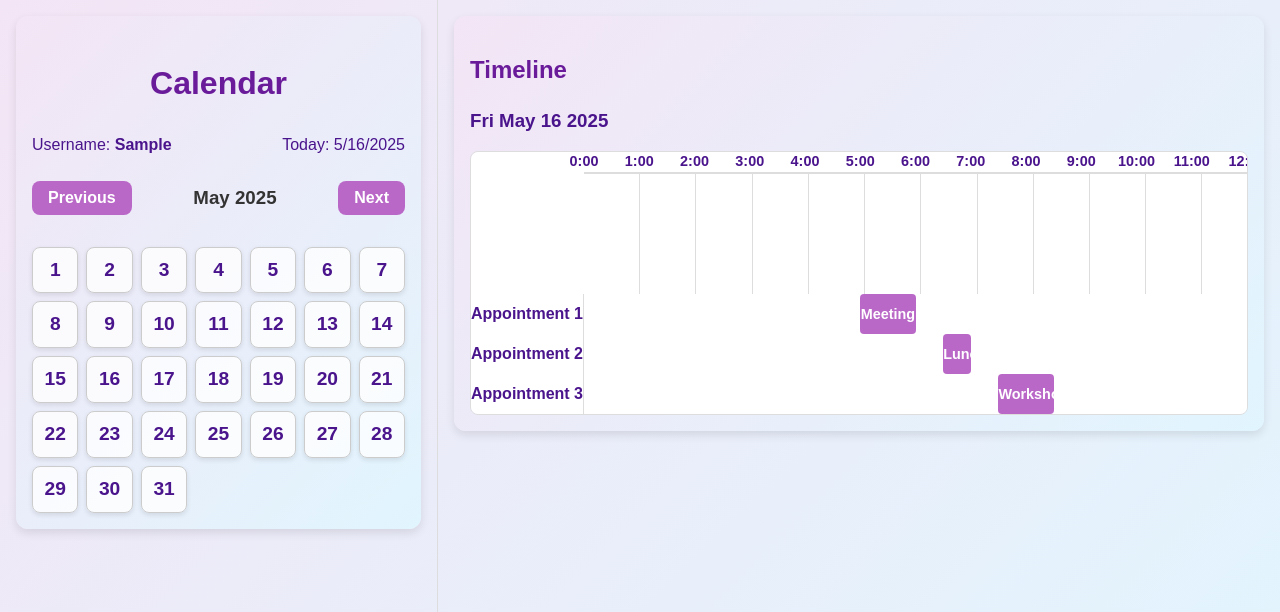
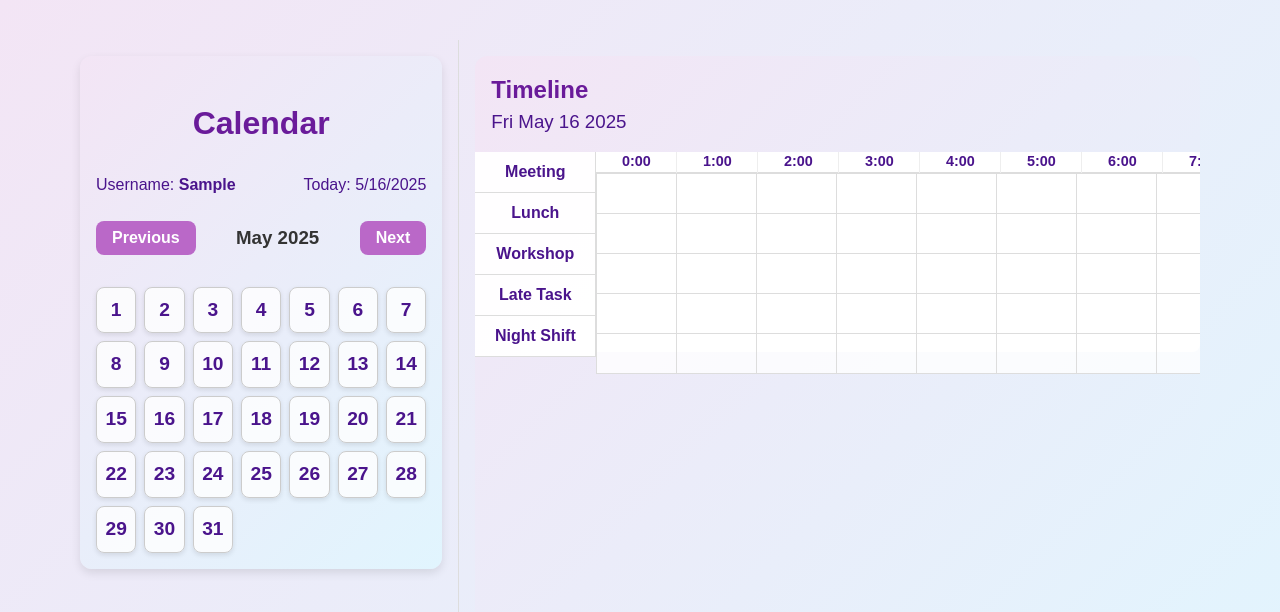
Before and after one commit to OOADAppointment/FrontEnd, a React (Vite) app: page / in a window 1280 px wide. Both pictures are taken after typing "Sample", "Sample123" into the empty fields and a click on the button "Login". Shown: the top 612 px of the page. Built offline with nearby package versions, Linux system fonts and the light colour scheme.

Commit message:
feat: enhance layout and styling of App and Timeline components for better user experience

```diff
--- a/src/App.jsx
+++ b/src/App.jsx
@@ -34,6 +34,7 @@ function App() {
           display: 'flex',
           justifyContent: 'center',
           alignItems: 'center',
+          overflow: 'hidden', // prevent scroll on the whole app
         }}
       >
         <Routes>
@@ -41,16 +42,30 @@ function App() {
             path="/"
             element={
               user ? (
-                <div style={{ display: 'flex', height: '100%', width: '100%' }}>
-                  <div style={{ flex: 1, borderRight: '1px solid #ddd', padding: '1rem' }}>
+                <div style={{ display: 'flex', height: '90vh', width: '90vw', maxWidth: '1600px', maxHeight: '900px', background: 'transparent' }}>
+                  <div style={{ flex: 1, borderRight: '1px solid #ddd', padding: '1rem', minWidth: 0 }}>
                     <Calendar
                       onDateClick={handleDateClick}
                       appointments={appointments}
                       username={user}
                     />
                   </div>
-                  <div style={{ flex: 2, padding: '1rem' }}>
-                    <Timeline selectedDate={selectedDate} appointments={filteredAppointments} />
+                  <div style={{ flex: 2, padding: '1rem', minWidth: 0, height: '100%' }}>
+                    <div
+                      style={{
+                        height: '100%',
+                        width: '100%',
+                        overflowX: 'auto',
+                        overflowY: 'auto',
+                        borderRadius: '12px',
+                        background: 'transparent',
+                        boxSizing: 'border-box',
+                        display: 'flex',
+                        flexDirection: 'column',
+                      }}
+                    >
+                      <Timeline selectedDate={selectedDate} appointments={filteredAppointments} />
+                    </div>
                   </div>
                 </div>
               ) : (
--- a/src/components/Timeline.jsx
+++ b/src/components/Timeline.jsx
@@ -1,171 +1,77 @@
 import './Timeline.css';
 
 function Timeline({ selectedDate, appointments }) {
-  const hours = Array.from({ length: 25 }, (_, i) => i); // Generate hours from 0 to 24
+  // Show all 25 hours (0-24)
+  const hours = Array.from({ length: 25 }, (_, i) => i);
 
-  // Fake data for demonstration
+  // Fake data for demonstration (covering 10h-24h)
   const fakeAppointments = [
     { name: 'Meeting', start: '10:00', end: '12:00', date: selectedDate.toISOString().split('T')[0] },
     { name: 'Lunch', start: '13:00', end: '14:00', date: selectedDate.toISOString().split('T')[0] },
     { name: 'Workshop', start: '15:00', end: '17:00', date: selectedDate.toISOString().split('T')[0] },
+    { name: 'Late Task', start: '20:00', end: '23:00', date: selectedDate.toISOString().split('T')[0] },
+    { name: 'Night Shift', start: '22:00', end: '24:00', date: selectedDate.toISOString().split('T')[0] },
   ];
 
   const filteredAppointments = fakeAppointments.filter(
     (appt) => appt.date === selectedDate.toISOString().split('T')[0]
   );
 
-  const renderGanttRow = (appt) => {
-    const startHour = parseInt(appt.start.split(':')[0], 10);
-    const endHour = parseInt(appt.end.split(':')[0], 10);
-    const left = `${(startHour / 24) * 100}%`;
-    const width = `${((endHour - startHour) / 24) * 100}%`;
-
-    return (
-      <div
-        key={appt.name}
-        style={{
-          position: 'absolute',
-          left,
-          width,
-          height: '100%',
-          background: '#ba68c8',
-          borderRadius: '4px',
-          color: 'white',
-          textAlign: 'center',
-          lineHeight: '40px',
-          fontSize: '0.9rem',
-          fontWeight: 'bold',
-        }}
-      >
-        {appt.name}
-      </div>
-    );
-  };
+  const hourWidth = 80; // px
+  const timelineMinWidth = hourWidth * 25; // 25 hours
+  const rowHeight = 40;
+  const timelineHeight = Math.max(filteredAppointments.length, 1) * rowHeight;
 
   return (
     <div
       style={{
         background: 'linear-gradient(135deg, #f3e5f5, #e1f5fe)',
-        padding: '1rem',
         borderRadius: '12px',
         boxShadow: '0 4px 10px rgba(0, 0, 0, 0.1)',
         color: '#333',
         fontFamily: 'Arial, sans-serif',
+        height: '100%',
+        width: '100%',
+        display: 'flex',
+        flexDirection: 'column',
+        minWidth: 0,
+        overflow: 'hidden',
+        padding: 0,
       }}
     >
-      <h2 style={{ fontSize: '1.5rem', color: '#6a1b9a', fontWeight: 'bold', marginBottom: '1rem' }}>
-        Timeline
-      </h2>
-      <h3 style={{ marginBottom: '1rem', color: '#4a148c' }}>{selectedDate.toDateString()}</h3>
       <div
         style={{
-          display: 'grid',
-          gridTemplateColumns: '1fr 12fr', // Add a column for appointment labels
-          overflowX: 'auto',
-          whiteSpace: 'nowrap',
-          border: '1px solid #ddd',
-          borderRadius: '8px',
-          background: '#fff',
-          position: 'relative',
+          padding: '1rem',
+          flex: '0 0 auto',
         }}
       >
-        {/* Render hour labels */}
+        <h2 style={{ fontSize: '1.5rem', color: '#6a1b9a', fontWeight: 'bold', margin: 0 }}>
+          Timeline
+        </h2>
+        <h3 style={{ margin: 0, color: '#4a148c', fontWeight: 400 }}>{selectedDate.toDateString()}</h3>
+      </div>
+      <div
+        style={{
+          flex: 1,
+          minHeight: 0,
+          minWidth: 0,
+          width: '100%',
+          height: '100%',
+          overflow: 'auto', // scroll only in this main timeline area
+          display: 'flex',
+        }}
+      >
+        {/* Appointment labels */}
         <div
           style={{
-            gridColumn: '2 / -1',
-            position: 'relative',
-            height: '20px',
-            display: 'flex',
-            alignItems: 'center',
-            borderBottom: '1px solid #ddd',
-          }}
-        >
-          {hours.map((hour) => (
-            <div
-              key={hour}
-              style={{
-                position: 'absolute',
-                left: `${(hour / 12) * 100}%`, // Adjusted to fit 12 hours in view
-                transform: 'translateX(-50%)',
-                fontWeight: 'bold',
-                color: '#4a148c',
-                fontSize: '0.9rem',
-              }}
-            >
-              {hour}:00
-            </div>
-          ))}
-        </div>
-
-        {/* Render grid lines */}
-        <div
-          style={{
-            gridColumn: '2 / -1',
-            display: 'flex',
-            position: 'relative',
-            height: `${filteredAppointments.length * 40 || 40}px`,
-            borderTop: '1px solid #ddd',
-          }}
-        >
-          {hours.map((hour) => (
-            <div
-              key={hour}
-              style={{
-                flex: '0 0 8.33%', // Adjusted to fit 12 hours in view
-                borderRight: hour !== 24 ? '1px solid #ddd' : 'none',
-              }}
-            ></div>
-          ))}
-        </div>
-
-        {/* Render appointment labels */}
-        <div
-          style={{
-            gridColumn: '1 / 2',
+            width: '120px',
+            minWidth: '120px',
             display: 'flex',
             flexDirection: 'column',
-            justifyContent: 'center',
-            alignItems: 'center',
             borderRight: '1px solid #ddd',
-            background: 'rgba(255, 255, 255, 0.8)',
-          }}
-        >
-          {filteredAppointments.length > 0 ? (
-            filteredAppointments.map((_, index) => (
-              <div
-                key={index}
-                style={{
-                  height: '40px',
-                  lineHeight: '40px',
-                  textAlign: 'center',
-                  fontWeight: 'bold',
-                  color: '#4a148c',
-                }}
-              >
-                Appointment {index + 1}
-              </div>
-            ))
-          ) : (
-            <div
-              style={{
-                height: '40px',
-                lineHeight: '40px',
-                textAlign: 'center',
-                fontWeight: 'bold',
-                color: '#4a148c',
-              }}
-            >
-              No Appointments
-            </div>
-          )}
-        </div>
-
-        {/* Render appointments */}
-        <div
-          style={{
-            gridColumn: '2 / -1',
-            position: 'relative',
-            height: `${filteredAppointments.length * 40 || 40}px`,
+            background: 'rgba(255,255,255,0.8)',
+            zIndex: 1,
+            height: 'fit-content',
           }}
         >
           {filteredAppointments.length > 0 ? (
@@ -173,27 +79,155 @@ function Timeline({ selectedDate, appointments }) {
               <div
                 key={index}
                 style={{
-                  position: 'absolute',
-                  top: `${index * 40}px`,
-                  width: '100%',
-                  height: '40px',
+                  height: `${rowHeight}px`,
+                  lineHeight: `${rowHeight}px`,
+                  textAlign: 'center',
+                  fontWeight: 'bold',
+                  color: '#4a148c',
+                  borderBottom: '1px solid #ddd',
+                  background: 'rgba(255,255,255,0.8)',
                 }}
               >
-                {renderGanttRow(appt)}
+                {appt.name}
               </div>
             ))
           ) : (
             <div
               style={{
+                height: `${rowHeight}px`,
+                lineHeight: `${rowHeight}px`,
                 textAlign: 'center',
-                lineHeight: '40px',
+                fontWeight: 'bold',
                 color: '#4a148c',
-                fontWeight: 'bold',
+                borderBottom: '1px solid #ddd',
+                background: 'rgba(255,255,255,0.8)',
               }}
             >
               No Appointments
             </div>
           )}
+        </div>
+        {/* Timeline grid and scrollable area */}
+        <div
+          style={{
+            flex: 1,
+            minWidth: 0,
+            position: 'relative',
+            background: '#fff',
+            borderRadius: '0 8px 8px 0',
+            borderLeft: 'none',
+            maxWidth: '100%',
+            height: timelineHeight,
+          }}
+        >
+          {/* Hour labels (sticky at top of scroll area) */}
+          <div
+            style={{
+              position: 'sticky',
+              top: 0,
+              zIndex: 3,
+              background: 'rgba(255,255,255,0.8)',
+              borderBottom: '1px solid #ddd',
+              minWidth: `${timelineMinWidth}px`,
+              height: '20px',
+              display: 'flex',
+              alignItems: 'center',
+            }}
+          >
+            {hours.map((hour) => (
+              <div
+                key={hour}
+                style={{
+                  width: `${hourWidth}px`,
+                  minWidth: `${hourWidth}px`,
+                  textAlign: 'center',
+                  fontWeight: 'bold',
+                  color: '#4a148c',
+                  fontSize: '0.9rem',
+                  borderRight: hour !== 24 ? '1px solid #eee' : 'none',
+                  position: 'relative',
+                }}
+              >
+                {hour}:00
+              </div>
+            ))}
+          </div>
+          {/* Gantt grid and rows */}
+          <div
+            style={{
+              position: 'relative',
+              minWidth: `${timelineMinWidth}px`,
+              background: 'rgba(255,255,255,0.8)',
+              height: timelineHeight,
+
+              maxWidth: '100%',
+            }}
+          >
+            {/* Vertical grid lines */}
+            {hours.map((hour) => (
+              <div
+                key={hour}
+                style={{
+                  position: 'absolute',
+                  left: `${hour * hourWidth}px`,
+                  top: 0,
+                  width: '1px',
+                  height: '100%',
+                  background: '#ddd',
+                  zIndex: 1,
+                }}
+              />
+            ))}
+            {/* Horizontal grid lines */}
+            {Array.from({ length: Math.max(filteredAppointments.length, 1) + 1 }, (_, i) => (
+              <div
+                key={i}
+                style={{
+                  position: 'absolute',
+                  left: 0,
+                  top: `${i * rowHeight}px`,
+                  width: '100%',
+                  height: '1px',
+                  background: '#ddd',
+                  zIndex: 1,
+                }}
+              />
+            ))}
+            {/* Gantt bars */}
+            {filteredAppointments.length > 0 ? (
+              filteredAppointments.map((appt, index) => {
+                const startHour = parseInt(appt.start.split(':')[0], 10);
+                const endHour = parseInt(appt.end.split(':')[0], 10);
+                const left = `${startHour * hourWidth}px`;
+                const width = `${(endHour - startHour) * hourWidth}px`;
+                return (
+                  <div
+                    key={index}
+                    style={{
+                      position: 'absolute',
+                      top: `${index * rowHeight}px`,
+                      left,
+                      width,
+                      height: `${rowHeight}px`,
+                      background: '#ba68c8',
+                      borderRadius: '4px',
+                      color: 'white',
+                      textAlign: 'center',
+                      lineHeight: `${rowHeight}px`,
+                      fontSize: '0.9rem',
+                      fontWeight: 'bold',
+                      zIndex: 2,
+                      overflow: 'hidden',
+                      textOverflow: 'ellipsis',
+                      whiteSpace: 'nowrap',
+                    }}
+                  >
+                    {appt.name}
+                  </div>
+                );
+              })
+            ) : null}
+          </div>
         </div>
       </div>
     </div>
```
